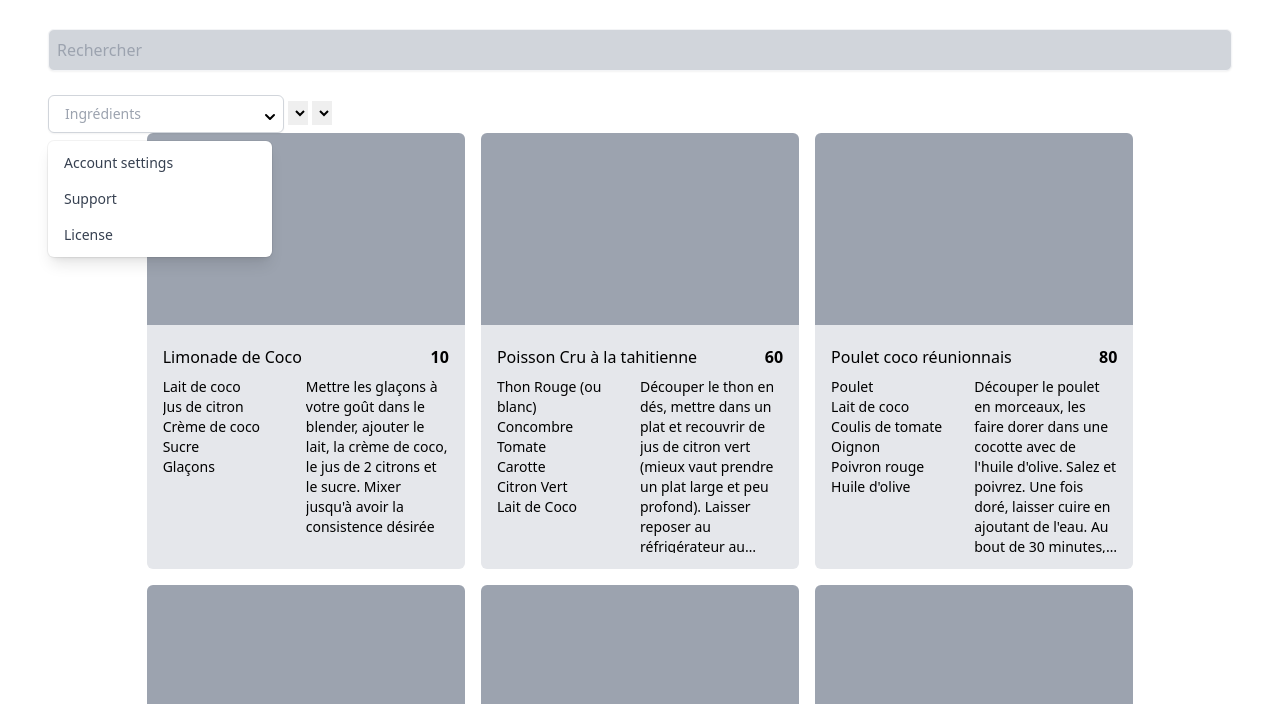
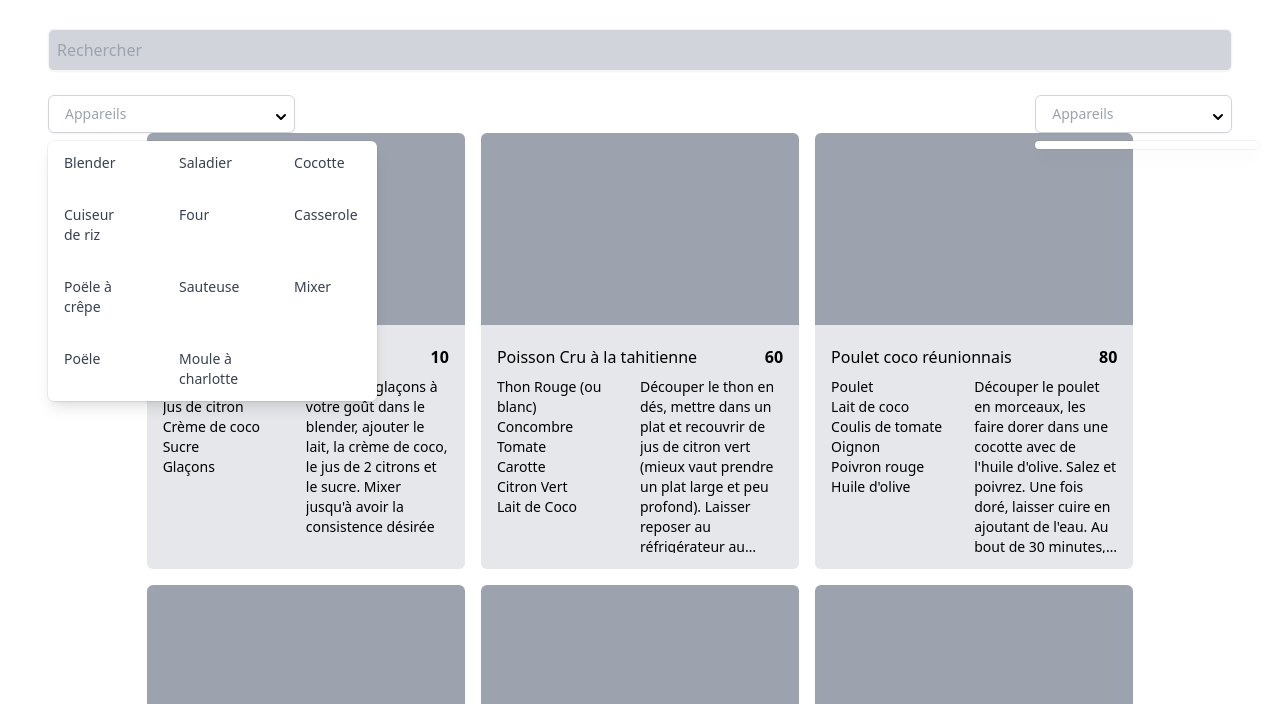
Before and after one commit to Lucasmomille/Les_petits_plats, a plain HTML site: page index.html in a window 1280 px wide. Shown: the part 96-800 px from the top of the page. Drawn offline with nearby package versions, Linux system fonts and the light colour scheme.

Commit message:
add method to display appliances

```diff
--- a/assets/data/recipes.json
+++ b/assets/data/recipes.json
@@ -30,7 +30,7 @@
         "time": 10,
         "description": "Mettre les glaçons à votre goût dans le blender, ajouter le lait, la crème de coco, le jus de 2 citrons et le sucre. Mixer jusqu'à avoir la consistence désirée",
         "appliance": "Blender",
-        "ustensils": ["cuillère à Soupe", "verres", "presse citron" ]
+        "ustensils": ["cuillère à soupe", "verres", "presse citron" ]
     },
     {
         "id": 2,
@@ -252,7 +252,7 @@
         "time": 50,
         "description": "Etaler la pate dans les moules à tartelette. Faire cuire la pate 30 minutes. Découper le chocolat en morceau et le faire chauffer, y ajouter la crême liquide, ajouter le beurre et remuer jusqu'à avoir une pâte homogène. Verser la pate sur les tartelettes. Couper les fraises en 2 et les positionner sur ",
         "appliance":"Four",
-        "ustensils":["moule à tartelettes (6)", "casserolle"]
+        "ustensils":["moule à tartelettes (6)", "casserole"]
     }, {
         "id": 8,
         "name": "Brownie",
@@ -292,7 +292,7 @@
         "time": 60,
         "description": "Hachez les noix grossièrement. Faire fondre le chocolat avec le beurre. Mélanger les oeuf et le sucre et mélanger au chocolat. Ajouter la farine. Mélanger afin d'avoir quelque chose d'homogène puis incorporer les noix. Verser la préparation dans un moule de préférence rectangulaire. Cuire 2O à 25 minutes à 180°. Sortez du four et attendez quelques minutes pour démouler. Servir avec une boule de glace pour plus de gourmandise.",
         "appliance": "Four",
-        "ustensils": ["moule à gateaux", "casserolle"]
+        "ustensils": ["moule à gateaux", "casserole"]
     },
     {
         "id": 9,
@@ -424,7 +424,7 @@
             }
         ],
         "time": 40,
-        "description": "Éplucher les fruits et les couper en morceaux, les mettre dans une casserolle en ajoutant l'eau et le sucre vanillé. Laisser cuire 15 minutes en remuant régulièrement.",
+        "description": "Éplucher les fruits et les couper en morceaux, les mettre dans une casserole en ajoutant l'eau et le sucre vanillé. Laisser cuire 15 minutes en remuant régulièrement.",
         "appliance": "Casserole",
         "ustensils": ["couteau", "économe"]
     },
@@ -742,7 +742,7 @@
         ],
         "time": 30,
         "description":"Cuisiner la viande hachée dans une poelle à frire. Dans une autre faire cuire les oignons découpés en fins dés avec un peu de beurre. Ajouter du vin rouge. Mélanger les oigons avec la viande hachée. Faire cuire les pates le temps indiqué sur le paquet. Ajouter le coulis de tomates à la viande hachée. Une fois que les pates sont cuites, ajouter la crème fraiche à la viande hachée. Serivir.",
-        "appliance": "Casserolle.",
+        "appliance": "Casserole",
         "ustensils":["Cuillère en bois", "louche", "couteau"]
     },
     {
@@ -778,7 +778,7 @@
         "time": 30,
         "description":"Faire fondre le chocolat et le beurre au bain marie. Dans un saladier battre les oeufs avec le sucre jusqu'à obtenir une texture de type mousse. Ajouter la farine ainsi que le mélange de beurre et chocolat fondu. Beurrez le moule à gateaux. Mettre au four préchauffé à 200° puis faites chauffer pendant 15 minutes. C'est prêt. Servir avec une boule de glace ou une crême dessert.",
         "appliance": "Four",
-        "ustensils":["moule à gateaux", "fouet", "casserolle"]
+        "ustensils":["moule à gateaux", "fouet", "casserole"]
     },
     {
         "id": 23,
@@ -956,7 +956,7 @@
         ],
         "time": 15,
         "description":"Faire fondre l'oseille avec du beurre demi sel, ajouter un litre d'eau. Ajouter les vermicelles. Laisser cuire. une foit prêt, sortir du feu et après 5 minutes ajouter le jaune d'oeuf et la crême fraîche",
-        "appliance": "Casserolle",
+        "appliance": "Casserole",
         "ustensils":["couteau","cuillère en bois"]
     },
     {
@@ -992,7 +992,7 @@
         "time": 80,
         "description":"Emincer les blanc de poireaux et les faire chauffer dans 25 grammes de beurre. AJouter les pommes de terres coupées en morceaux. Ajouter l'eau et laisser mijoter pour 45 minutes. Chauffer l'oseille avec le beurre restant puis incorporer le tout. Mixez. Ajoutez la crème. Bon appetit.",
         "appliance": "Mixer",
-        "ustensils":["casserolle","couteau"]
+        "ustensils":["casserole","couteau"]
     },
     {
         "id": 29,
@@ -1048,7 +1048,7 @@
         "time": 60,
         "description":"Mettre tous les ingrédients dans une cocotte. ajouter de l'eau pour recouvrir l'ensemble et laisser cuirre à petit feur pour 1 heure. Passer au mixer. Salez, poivrez. C'est prêt",
         "appliance": "Mixer",
-        "ustensils":["casserolle", "cuillère en bois"]
+        "ustensils":["casserole", "cuillère en bois"]
     },
     {
         "id": 31,
@@ -1123,7 +1123,7 @@
         "time": 20,
         "description":"Beurrer les tranches de pain, ajouter entre 2 tranches de pain de mie 1 tranche d'émental, une de blanc de dinde, et une autre d'emmental. Dans un récipient, mélanger le gruyère rappé avec le lait et la noix de muscade. Mettre sur les croque monsieux. Placer au four durnat 10 minutes.",
         "appliance": "Four",
-        "ustensils":["râpe à fromage", "cuillère à Soupe", "couteau"]
+        "ustensils":["râpe à fromage", "cuillère à soupe", "couteau"]
     },
     {
         "id": 33,
@@ -1184,7 +1184,7 @@
             }
         ],
         "time": 25,
-        "description":"Eplucher les patates douces et coupez les en morceaux. Les faire cuire durant 20 minute dans une casserolle d'eau bouillante. Passer au mixer en ajoutant la crème et l'huile d'olive à son gout. Salez, poivrez. Pressez l'orange et ajouter le jus à l'ensemble. Servir.",
+        "description":"Eplucher les patates douces et coupez les en morceaux. Les faire cuire durant 20 minute dans une casserole d'eau bouillante. Passer au mixer en ajoutant la crème et l'huile d'olive à son gout. Salez, poivrez. Pressez l'orange et ajouter le jus à l'ensemble. Servir.",
         "appliance": "Mixer",
         "ustensils":["couteau", "économe", "cuillère en bois"]
     },
@@ -1334,7 +1334,7 @@
         "time": 20,
         "description":"Fouettez les oeufs, le sucre et le lait. tremper les tranches de pain. Le cuire au four pendant environ 10 minutes à 180°. Servir",
         "appliance": "Four",
-        "ustensils":["fouet", "bol","Cuillère à Soupe"]
+        "ustensils":["fouet", "bol","cuillère à soupe"]
     },
     {
         "id": 39,
@@ -1418,7 +1418,7 @@
         ],
         "time": 20,
         "description":"Séparer les blancs d'oeufs. Faire fondre le chocolat au bain marie. Ajouter les jaunes et le sucre au chocolat hors du feu. Battre les blancs en neige. Ajouter les blancs au mélange de chocolat. Mélangez délicatement avec une spatule. Servir dans un plat ou dans des verres. Mettre au frais",
-        "appliance": "Casserolle",
+        "appliance": "Casserole",
         "ustensils":["fouet", "spatule", "verres"]
     },
     {
@@ -1516,7 +1516,7 @@
         ],
         "time": 15,
         "description":"Mélanger la farine et le beurre fondu en ajoutant le lait peu à peu. Ajouter du sucre après la cuisson. Bien mélanger. Ajouter le chocolat en morceaux et laisser chauffer 8 minutes en mélangeant avec une cuillère en bois. Mettre dans des verres",
-        "appliance": "Casserolle",
+        "appliance": "Casserole",
         "ustensils":["cuillère en bois"]
     },
     {
@@ -1546,7 +1546,7 @@
         ],
         "time": 30,
         "description":"Faire bouillir le lait ( on peut y ajouter de l'essence de vanille. Battre les oeufs et le sucre, ajouter la farine puis finalement ajouter le lait chaud. Remettre à feu doux pour faire épaissir en remuant pendant 5 à 10 minutes.",
-        "appliance": "Casserolle",
+        "appliance": "Casserole",
         "ustensils":["fouet","saladier"]
     },
     {
--- a/index.html
+++ b/index.html
@@ -18,30 +18,33 @@
     </header>
     <input type="text" placeholder="Rechercher" id="Search" class="w-full p-2 bg-gray-300 mb-6 border border-gray-100 rounded-md shadow-sm">
     <div id="listTags"></div>
-    <div id="filterContainer">
-        <div class="relative inline-block text-left" id="filterIngredient">
-            <div class="relative">
-              <input type="text" placeholder="Ingrédients" id="dropBtn" class="inline-flex justify-center w-full rounded-md border border-gray-300 shadow-sm px-4 py-2 bg-white text-sm font-medium text-gray-700 hover:bg-gray-50 focus:outline-none focus:ring-2 focus:ring-offset-2 focus:ring-offset-gray-100 focus:ring-indigo-500">
+    <div id="filterContainer" class="w-full flex justify-between">
+      <div class="relative inline-block text-left w-full" id="filterAppliances">
+          <div class="relative w-3/12">
+            <input type="text" placeholder="Appareils" id="dropBtn" class="inline-flex justify-center w-full rounded-md border border-gray-300 shadow-sm px-4 py-2 bg-white text-sm font-medium text-gray-700 hover:bg-gray-50 focus:outline-none focus:ring-2 focus:ring-offset-2 focus:ring-offset-gray-100 focus:ring-indigo-500">
               <!-- Heroicon name: solid/chevron-down -->
               <svg class="absolute top-3 right-1 h-5 w-5" xmlns="http://www.w3.org/2000/svg" viewBox="0 0 20 20" fill="currentColor" aria-hidden="true">
                 <path fill-rule="evenodd" d="M5.293 7.293a1 1 0 011.414 0L10 10.586l3.293-3.293a1 1 0 111.414 1.414l-4 4a1 1 0 01-1.414 0l-4-4a1 1 0 010-1.414z" clip-rule="evenodd" />
               </svg>
           </div>
-            <div id="IngOpt" class="origin-top-right absolute mt-2 w-56 rounded-md shadow-lg bg-white ring-1 ring-black ring-opacity-5 focus:outline-none" role="menu" aria-orientation="vertical" aria-labelledby="menu-button" tabindex="-1">
-              <div class="py-1" role="none">
+          <div id="appliancesOpt" class="origin-top-right absolute mt-2 w-4/12 rounded-md shadow-lg bg-white ring-1 ring-black ring-opacity-5 focus:outline-none" role="menu" aria-orientation="vertical" aria-labelledby="menu-button" tabindex="-1">
+            <div role="none" id="appliancesContainer" class="py-1 grid grid-cols-3 gap-4 overflow-hidden">
               <!-- Active: "bg-gray-100 text-gray-900", Not Active: "text-gray-700" -->
-                <a href="#" class="text-gray-700 block px-4 py-2 text-sm" role="menuitem" tabindex="-1" id="menu-item-0">Account settings</a>
-                <a href="#" class="text-gray-700 block px-4 py-2 text-sm" role="menuitem" tabindex="-1" id="menu-item-1">Support</a>
-                <a href="#" class="text-gray-700 block px-4 py-2 text-sm" role="menuitem" tabindex="-1" id="menu-item-2">License</a>
             </div>
           </div>
       </div>
-        <select name="Appareil" id="filterApliance">
-            <option value=""></option>
-        </select>
-        <select name="Ustensiles" id="filterUstensils">
-            <option value=""></option>
-        </select>
+      <div class="relative inline-block text-left" id="filterUstensils">
+          <div class="relative">
+            <input type="text" placeholder="Appareils" id="dropBtn" class="inline-flex justify-center w-full rounded-md border border-gray-300 shadow-sm px-4 py-2 bg-white text-sm font-medium text-gray-700 hover:bg-gray-50 focus:outline-none focus:ring-2 focus:ring-offset-2 focus:ring-offset-gray-100 focus:ring-indigo-500">
+              <svg class="absolute top-3 right-1 h-5 w-5" xmlns="http://www.w3.org/2000/svg" viewBox="0 0 20 20" fill="currentColor" aria-hidden="true">
+                <path fill-rule="evenodd" d="M5.293 7.293a1 1 0 011.414 0L10 10.586l3.293-3.293a1 1 0 111.414 1.414l-4 4a1 1 0 01-1.414 0l-4-4a1 1 0 010-1.414z" clip-rule="evenodd" />
+              </svg>
+          </div>
+          <div id="IngOpt" class="origin-top-right absolute mt-2 w-56 rounded-md shadow-lg bg-white ring-1 ring-black ring-opacity-5 focus:outline-none" role="menu" aria-orientation="vertical" aria-labelledby="menu-button" tabindex="-1">
+            <div class="py-1" role="none" id="ustensilsContainer">
+            </div>
+          </div>
+      </div>
     </div>
     <div id="recipesContainer" class="grid grid-cols-3 gap-4 w-10/12 mx-auto">
 
--- a/scripts/index.js
+++ b/scripts/index.js
@@ -1,9 +1,10 @@
-import { getRecipes, getAppliance } from './utils/functions.js';
+import { getRecipes, getObjectsForRecipes, displayOptions } from './utils/getDatas.js';
 import Recipe from './recipeClass.js';
 
 const data = await getRecipes();
-console.log('data', data)
-getAppliance(data)
+const { appliances, ustensils, ingredients } = getObjectsForRecipes(data)
+console.log('appliance', ustensils)
+const appliancesContainer = document.getElementById('appliancesContainer')
 // getAppliance();
 // console.log('test', receipts())
 const dropBtn = document.getElementById('dropBtn');
@@ -16,16 +17,16 @@ dropBtn.addEventListener('click', () => {
     }
 })
 
-function recipeFactory(data) {
+function recipeDisplay(data) {
     const container = document.querySelector('#recipesContainer');
     container.innerHTML = '';
-    console.log('hi')
     data.forEach((e) => {
       if (e) {
         container.innerHTML += new Recipe(e).displayRecipe();
     }
-      return undefined;
+      return null;
     });
 }
 
-recipeFactory(data)
+recipeDisplay(data)
+displayOptions(appliancesContainer, appliances);
--- a/scripts/recipeClass.js
+++ b/scripts/recipeClass.js
@@ -33,4 +33,4 @@ export default class Recipe {
           </div>
         `;
     }
-  }
+}
--- a/scripts/utils/functions.js
+++ /dev/null
@@ -1,17 +0,0 @@
-
-async function getRecipes() { // get recipes' info
-    const response = await fetch('./../../assets/data/recipes.json');
-    // console.log('res', response.json())
-    return response.json();
-}
-
-function getAppliance(recipes) {
-    // get all appliance
-   // console.log('appli', data.map(r => r.appliance))
-   // keep only one of each
-   console.log('appliance', recipes.map(r => r.appliance.toLowerCase().normalize("NFD").replace(/\p{Diacritic}/gu, "")))
-}
-// casserole avec un seul l -> json deux
-export { getRecipes, getAppliance }
-
-// lowar case et accents à mettre pour la recherche uniquement ?
--- /dev/null
+++ b/scripts/utils/getDatas.js
@@ -0,0 +1,44 @@
+
+async function getRecipes() { // get recipes' info
+    const response = await fetch('./../../assets/data/recipes.json');
+    // console.log('res', response.json())
+    return response.json();
+}
+
+function getObjectsForRecipes(recipes) {
+   const allAppliances = recipes.map(r => r.appliance);
+   const appliances = [...new Set(allAppliances)];
+
+   const allUstensils = recipes.map(r => r.ustensils)
+   const singleArrayOfUstensils = allUstensils.flat();
+   const ustensils = [...new Set(singleArrayOfUstensils)];
+   // exclure caractère speciaux et number -> "(6)"
+
+   const allIngredients = recipes.map(r => r.ingredients.map(i => i.ingredient));
+   const singleArrayOfIngredients = allIngredients.flat();
+   const ingredients = [...new Set(singleArrayOfIngredients)];
+
+   /* const object = recipes.map((e) => {
+        const allAppliances = e.appliance;
+        const appliances2 = [...new Set(allAppliances)];
+        return appliances2
+    }); */
+
+   return { appliances, ustensils, ingredients }
+}
+
+function displayOptions (container, options) {
+    console.log('hi')
+    container.innerHTML = '';
+    options.forEach((e) => {
+      if (e) {
+        container.innerHTML += `
+        <a href="#" class="text-gray-700 block px-4 py-2 text-sm" role="menuitem" tabindex="-1" id="menu-item-0">${e}</a>
+        `;
+      }
+    })
+}
+export { getRecipes, getObjectsForRecipes, displayOptions }
+
+// lowar case et accents à mettre pour la recherche uniquement ?
+// .toLowerCase().normalize("NFD").replace(/\p{Diacritic}/gu, "")
```
Lines whose indentation alone changed are shown as unchanged.
